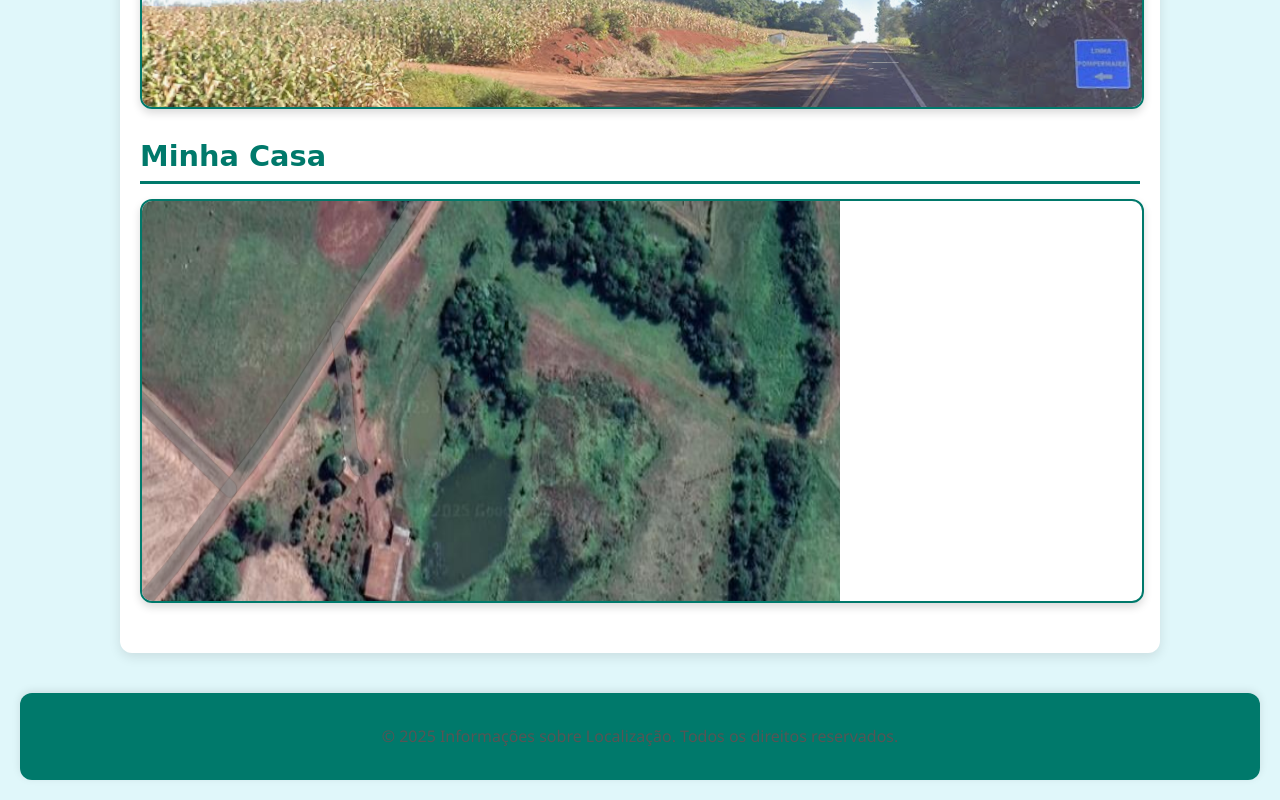
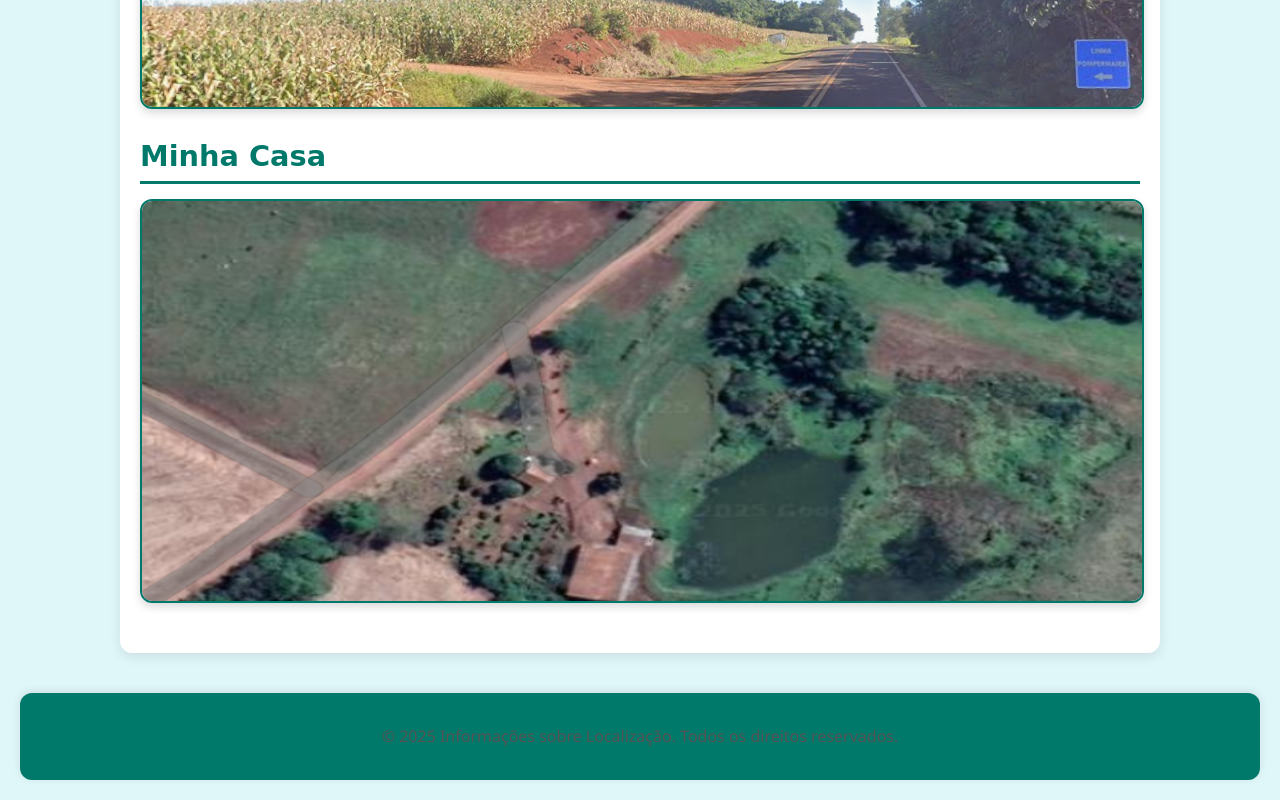
Before and after one commit to artjulin/Trabalho2, a plain HTML site: page index.html in a window 1280 px wide. Shown: the part 1430-2230 px from the top of the page. Drawn offline with Linux system fonts and the light colour scheme.

Commit message:
Update index.html

```diff
--- a/index.html
+++ b/index.html
@@ -58,7 +58,7 @@
      <section>
             <h2> Minha Casa </h2>
             <div class="map-container">
-                    <img src="casa.png" width="698" height="657" alt="Descrição da imagem">
+                    <img src="casa.png" width="1331" height="657" alt="Descrição da imagem">
                     allowfullscreen=""
                     loading="lazy"
                     referrerpolicy="no-referrer-when-downgrade">
```
